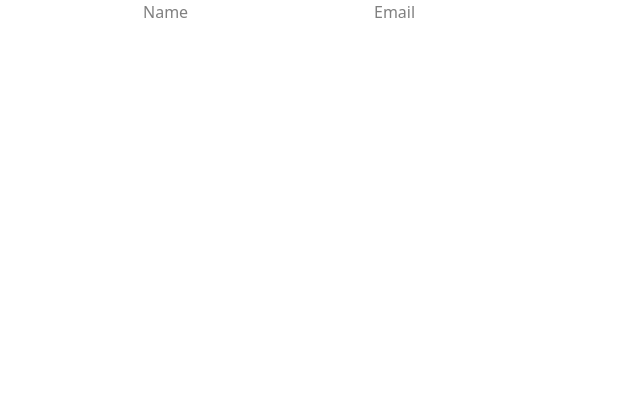
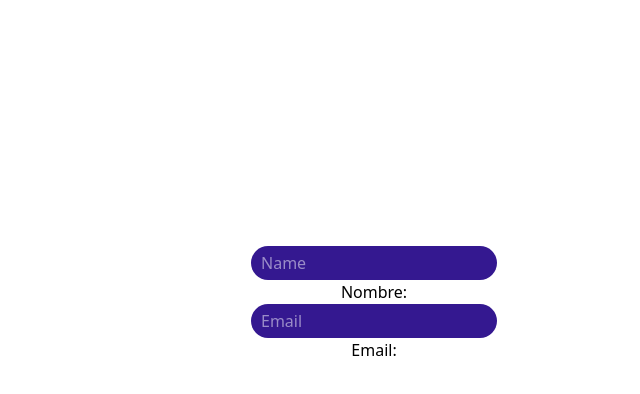
Before and after one commit to 1samuelflorez1/20-ejercicios-react, a React (Vite) app: page / in a window 1280 px wide. Shown: the top 394 px of the page, without its empty margins (266-906 px from the left). Built offline with nearby package versions, Linux system fonts and the light colour scheme.

Commit message:
exercise 7 completed

```diff
--- a/src/Exercises/Ejerciciofacil7.tsx
+++ b/src/Exercises/Ejerciciofacil7.tsx
@@ -1,19 +1,28 @@
 // Implementa un formulario con campos de nombre y correo electrónico que
 // muestre los datos ingresados en tiempo real debajo de los inputs.
 
+import { useState } from "react"
 import "../index.css"
 
 function FirstForm (){
+    const [texto1, setTexto1] = useState("")
+    const [texto2, setTexto2] = useState("")
 
     return (<>
-        <form>
+        <form className="form">
             <input
+            className="inputejer7"
             placeholder="Name"
-            type="text"></input>
+            type="text"
+            onChange={e => setTexto1(e.target.value)}></input>
+            <p>Nombre: {texto1}</p>
 
             <input
+            className="inputejer7"
             placeholder="Email"
-            type="email"></input>
+            type="email"
+            onChange={e => setTexto2(e.target.value)}></input>
+            <p>Email: {texto2}</p>
         </form>
     </>)
 }
--- a/src/index.css
+++ b/src/index.css
@@ -133,3 +133,17 @@
 }
 
 /* ------------------------------------------------------------ejercio 6---------------------------------------------------- */
+/* ------------------------------------------------------------ejercio 7---------------------------------------------------- */
+
+.inputejer7{
+    background-color: #341890;
+    border-radius: 20px;
+    color: white;
+    padding: 5px;
+    padding-left: 10px;
+}
+.form{
+    margin-top: 100%;
+}
+
+/* ------------------------------------------------------------ejercio 7---------------------------------------------------- */
```
